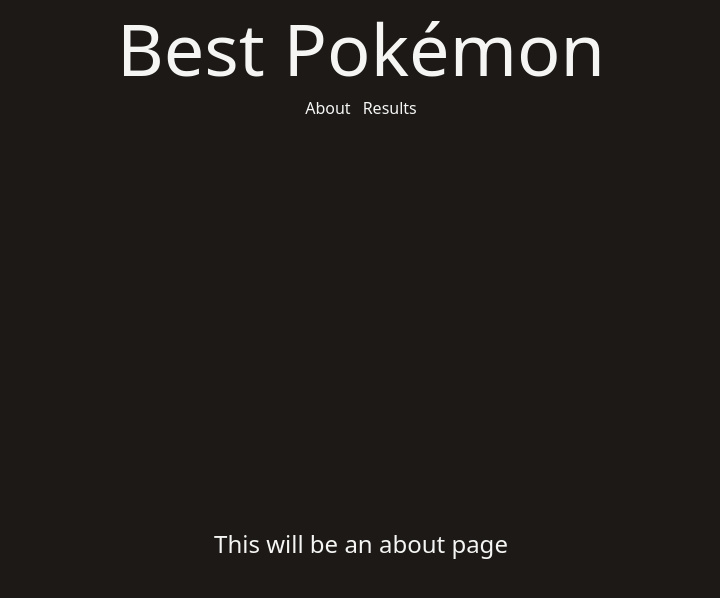
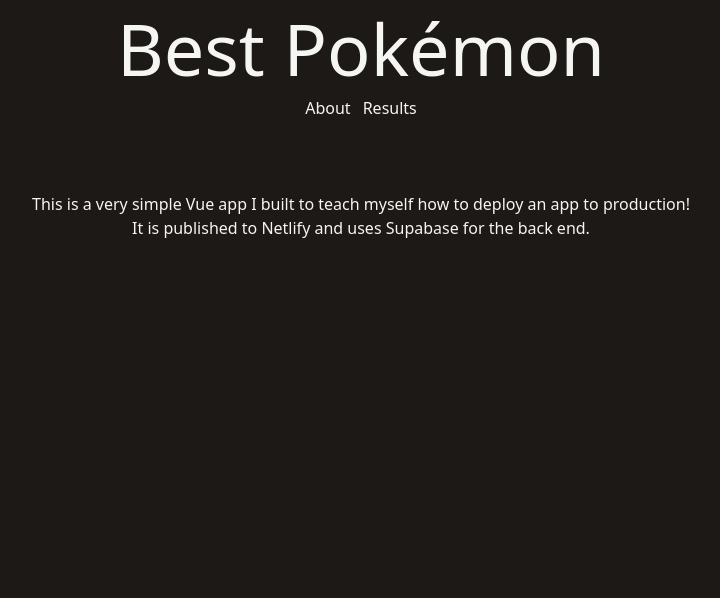
Before and after one commit to mikeycodingstuff/best-pokemon, a Vue app: page /about in a window 1280 px wide. Shown: the top 598 px of the page, without its empty margins (279-999 px from the left). Built offline with nearby package versions, Linux system fonts and the light colour scheme; no server answers.

Commit message:
simple about view. styling tweak

```diff
--- a/src/views/AboutView.vue
+++ b/src/views/AboutView.vue
@@ -1,5 +1,7 @@
 <template>
   <div class="flex justify-center items-center min-h-screen">
-    <h1 class="text-2xl">This will be an about page</h1>
+    <div class="max-w-2xl self-start mt-12">
+    <p class="text-center">This is a very simple Vue app I built to teach myself how to deploy an app to production! It is published to Netlify and uses Supabase for the back end.</p>
+    </div>
   </div>
 </template>
--- a/src/views/ResultsView.vue
+++ b/src/views/ResultsView.vue
@@ -66,7 +66,7 @@
 </script>
 
 <template>
-  <div class="min-h-screen bg-stone-900 p-6">
+  <div class="min-h-screen bg-stone-900 p-6 pt-12">
     <div class="max-w-2xl mx-auto">
       <div
         v-for="pokemon in pokemons"
```
